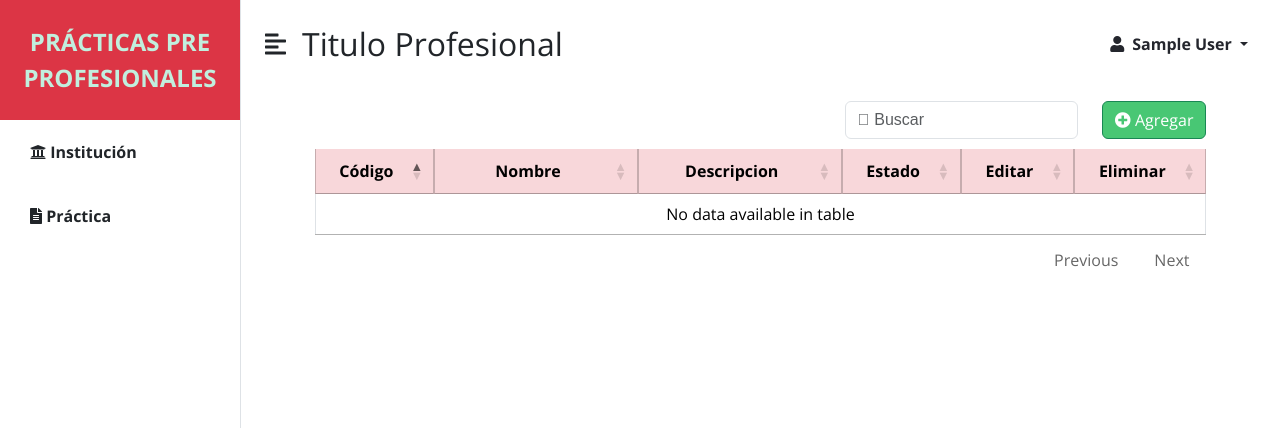
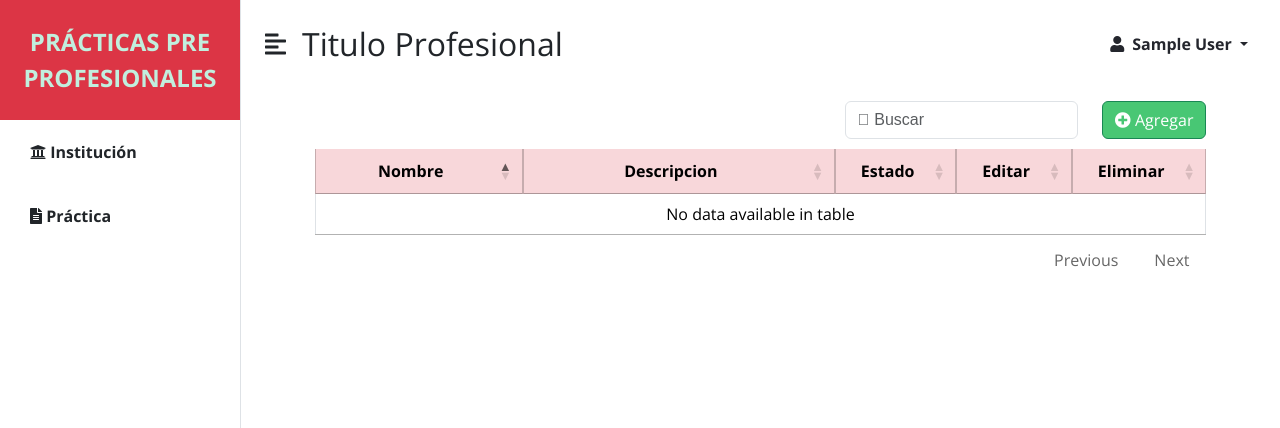
Before and after one commit to AngelAld/proyecto_calidad, a Flask app: page /titulo_profesional in a window 1280 px wide. Shown: the top 428 px of the page. Run offline with Flask 3, Linux system fonts and the light colour scheme; the visitor is signed in with stand-in values (Sample User, id 1); data that the repository does not hold is empty; some libraries are stand-ins or nearby versions.

Commit message:
actualizar titulo Profesional

```diff
--- a/capaPresentacion/lineaDesarrollo/templates/lineaDesarrollo.html
+++ b/capaPresentacion/lineaDesarrollo/templates/lineaDesarrollo.html
@@ -48,7 +48,7 @@
             <tr class="table-danger">
 
               <th class="col-2 text-center border-start">Nombre</th>
-              <th class="col-2 text-center">Descripcion</th>
+              <th class="col-3 text-center">Descripcion</th>
               <th class="col-1 text-center d-none d-md-table-cell">Estado</th>
               <th class="col-1 text-center">Editar</th>
               <th class="col-1 text-center">Eliminar</th>
@@ -58,7 +58,7 @@
             {% for lineaDesarrollo in linea_desarrollo %}
             <tr>
               <td class="col-2 text-start">{{lineaDesarrollo[1]}}</td>
-              <td class="col-2 text-star">{{lineaDesarrollo[2]}}</td>
+              <td class="col-3 text-star">{{lineaDesarrollo[2]}}</td>
               <td class="col-1 text-center d-none d-md-table-cell">
                 <form action="{{url_for('lineaDesarrollo.actualizar_estado_lineaDesarrollo')}}" method="POST"
                   class="actualizar_estado">
--- a/capaPresentacion/tituloProfesional/templates/tituloProfesional.html
+++ b/capaPresentacion/tituloProfesional/templates/tituloProfesional.html
@@ -20,9 +20,8 @@
         <table class="table table-hover align-middle table-bordered" id="tablita">
           <thead>
             <tr class="table-danger">
-              <th class="col-1 text-center d-none d-xl-table-cell">Código</th>
               <th class="col-2 text-center">Nombre</th>
-              <th class="col-2 text-center">Descripcion</th>
+              <th class="col-3 text-center">Descripcion</th>
               <th class="col-1 text-center d-none d-md-table-cell">Estado</th>
               <th class="col-1 text-center">Editar</th>
               <th class="col-1 text-center">Eliminar</th>
@@ -31,9 +30,8 @@
           <tbody>
             {% for tituloProfesional in titulo_profesional %}
             <tr>
-              <td class="col-1 text-center d-none d-xl-table-cell">{{tituloProfesional[0]}}</td>
-              <td class="col-2 text-center">{{tituloProfesional[1]}}</td>
-              <td class="col-2 text-center d-none d-lg-table-cell">{{tituloProfesional[2]}}</td>
+              <td class="col-2 text-start">{{tituloProfesional[1]}}</td>
+              <td class="col-3 text-start d-none d-lg-table-cell">{{tituloProfesional[2]}}</td>
               <td class="col-1 text-center d-none d-md-table-cell">
                 <form action="{{url_for('tituloProfesional.actualizar_estado_tituloProfesional')}}" method="POST"
                   class="actualizar_estado">
```
